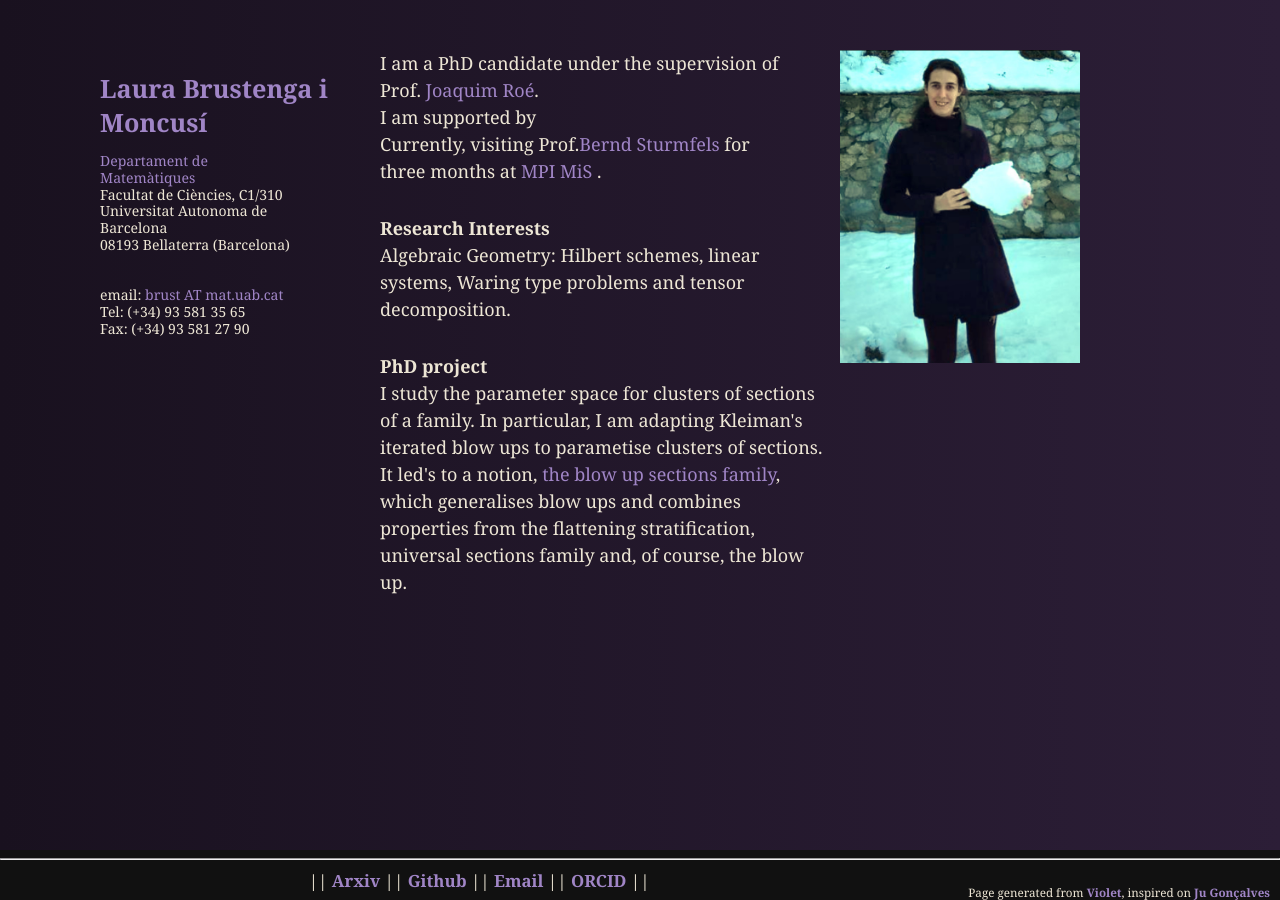
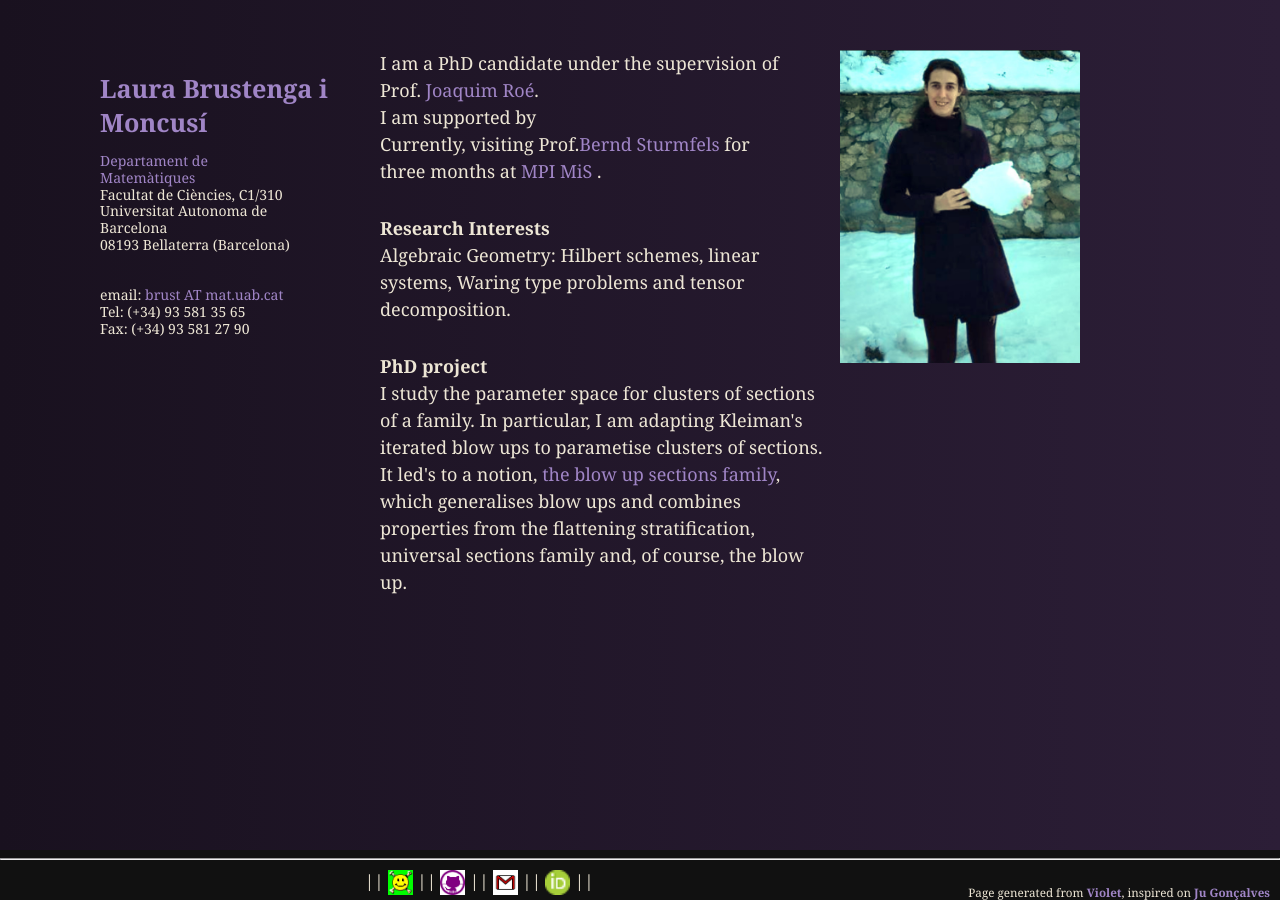
Before and after one commit to LauraBMo/LauraBMo.github.io, a Jekyll site: the page built from index.html, in a window 1280 px wide. Built offline with Jekyll 4.4.1, drawn with Linux system fonts in a browser that asks for light colours.

Commit message:
Use logos as links on the footer.

```diff
--- a/_sass/home.sass
+++ b/_sass/home.sass
@@ -85,6 +85,8 @@ footer
   font-size: 1.2em
   a
     font-weight: bold
+  img
+    vertical-align: middle
 
 section
   padding: 0 0 0 30px
--- a/index.html
+++ b/index.html
@@ -50,10 +50,10 @@ title: Home
 
 <footer>
   <hr>
-  || <a href="https://arxiv.org/{{ site.arxiv }}">Arxiv</a> ||
-  <a href="https://github.com/{{ site.github }}">Github</a> ||
-  <a href="mailto:{{ site.email }}">Email</a> ||
-  <a href="https://orcid.org/0000-0002-0696-7672">ORCID</a> ||
+  || <a href="https://arxiv.org/{{ site.arxiv }}"><img src="/assets/images/arxiv.ico" alt="Arxiv" height="25px" /></a> ||
+  <a href="https://github.com/{{ site.github }}"><img src="/assets/images/github.png" alt="Github" height="25px" /></a> ||
+  <a href="mailto:{{ site.email }}"><img src="/assets/images/email.png" alt="Email" height="25px" /></a> ||
+  <a href="https://orcid.org/0000-0002-0696-7672"><img src="/assets/images/orcid.ico" alt="Email" height="25px" /></a> ||
   <div style="float: right; clear: right; margin: 10px;">
     <small>
       <small>
```
Also changed, not shown: assets/images/arxiv.ico (added), assets/images/email.png (added), assets/images/github.png (added), assets/images/orcid.ico (added).
